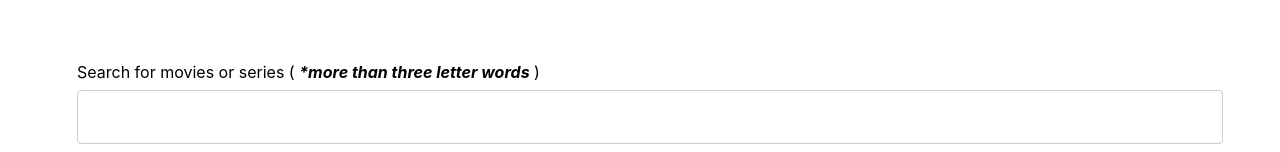
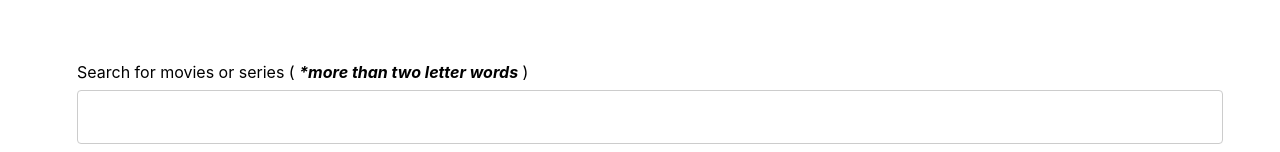
Before and after one commit to akindunjoyetolulope/moviesearch, a React (Create React App) app: page / in a window 1280 px wide. Shown: the part 491-643 px from the top of the page. Built offline with nearby package versions, Linux system fonts and the light colour scheme.

Commit message:
Update Body.tsx
added more than two letter words

```diff
--- a/src/components/Body.tsx
+++ b/src/components/Body.tsx
@@ -37,7 +37,7 @@ const Body = () => {
           <label htmlFor="search">
             Search for movies or series ({" "}
             <em>
-              <strong>*more than three letter words</strong>
+              <strong>*more than two letter words</strong>
             </em>{" "}
             )
           </label>
```
